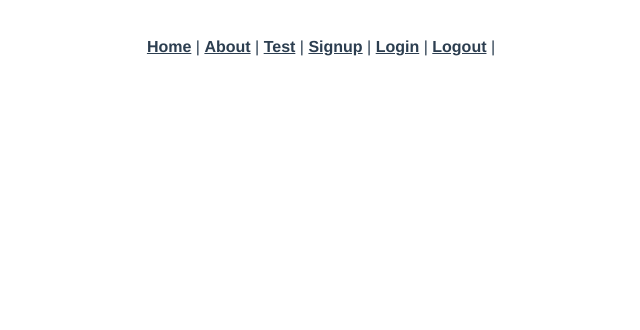
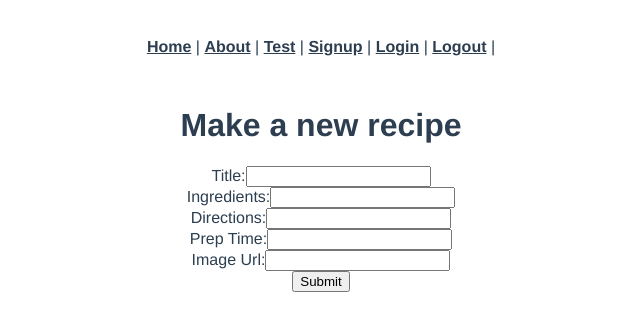
Before and after one commit to codevid-20/cookbook_vue_app, a Vue app: page /recipes/new in a window 1280 px wide. Shown: the top 330 px of the page, without its empty margins (319-959 px from the left). Built offline with nearby package versions, Linux system fonts and the light colour scheme.

Commit message:
new/create

```diff
--- a/src/router/index.js
+++ b/src/router/index.js
@@ -6,6 +6,7 @@ import Signup from "../views/Signup.vue";
 import Login from "../views/Login.vue";
 import Logout from "../views/Logout.vue";
 import RecipesIndex from "../views/RecipesIndex.vue";
+import RecipesNew from "../views/RecipesNew.vue";
 
 Vue.use(VueRouter)
 
@@ -19,6 +20,11 @@ Vue.use(VueRouter)
     path: '/recipes',
     name: 'RecipesIndex',
     component: RecipesIndex
+  },
+  {
+    path: '/recipes/new',
+    name: 'RecipesNew',
+    component: RecipesNew
   },
   {
     path: "/signup",
--- /dev/null
+++ b/src/views/RecipesNew.vue
@@ -0,0 +1,72 @@
+<template>
+  <div class="recipes-new">
+    <form v-on:submit.prevent="submit()">
+      <h1>Make a new recipe</h1>
+      <ul>
+        <li class="text-danger" v-for="error in errors">{{ error }}</li>
+      </ul>
+      <div class="form-group">
+        <label>Title:</label>
+        <input type="text" class="form-control" v-model="title">
+      </div>
+      <div class="form-group">
+        <label>Ingredients:</label>
+        <input type="text" class="form-control" v-model="ingredients">
+      </div>
+      <div class="form-group">
+        <label>Directions:</label>
+        <input type="text" class="form-control" v-model="directions">
+      </div>
+      <div class="form-group">
+        <label>Prep Time:</label>
+        <input type="text" class="form-control" v-model="prepTime">
+      </div>
+      <div class="form-group">
+        <label>Image Url:</label>
+        <input type="text" class="form-control" v-model="imageUrl">
+      </div>
+      <input type="submit" class="btn btn-primary" value="Submit">
+    </form>
+  </div>
+</template>
+
+<script>
+import axios from "axios";
+
+export default {
+  data: function() {
+    return {
+      title: "",
+      ingredients: "",
+      directions: "",
+      prepTime: "",
+      imageUrl: "",
+      errors: []
+    };
+  },
+  methods: {
+    submit: function() {
+      var params = {
+        title: this.title,
+        ingredients: this.ingredients,
+        directions: this.directions,
+        prep_time: this.prepTime,
+        image_url: this.imageUrl,
+      };
+
+      console.log(params);
+
+      axios
+        .post("/api/recipes", params)
+        .then(response => {
+          this.$router.push("/recipes");
+        })
+        .catch(error => {
+          this.errors = error.response.data.errors;
+        });
+
+
+    }
+  }
+};
+</script>
```
